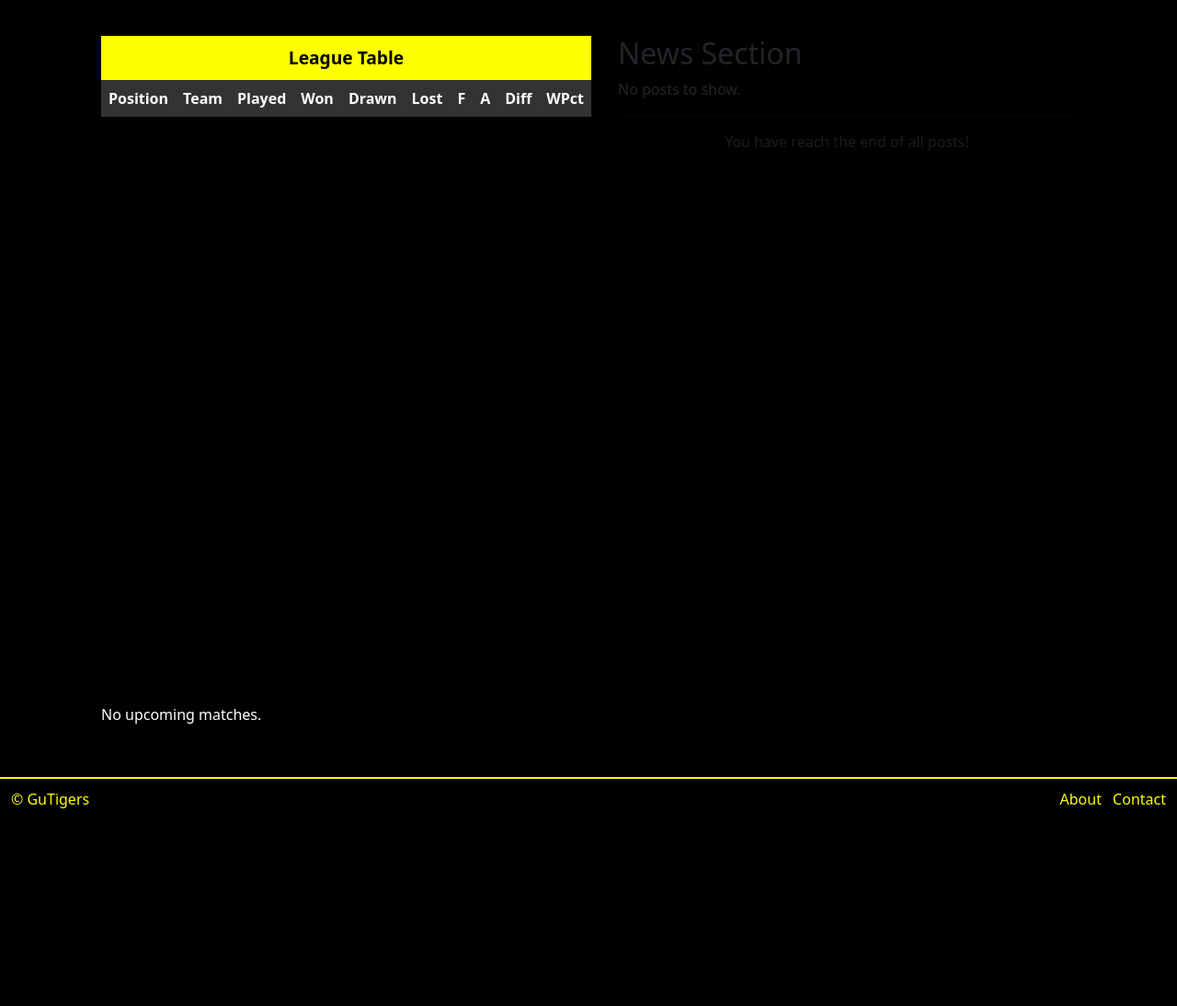
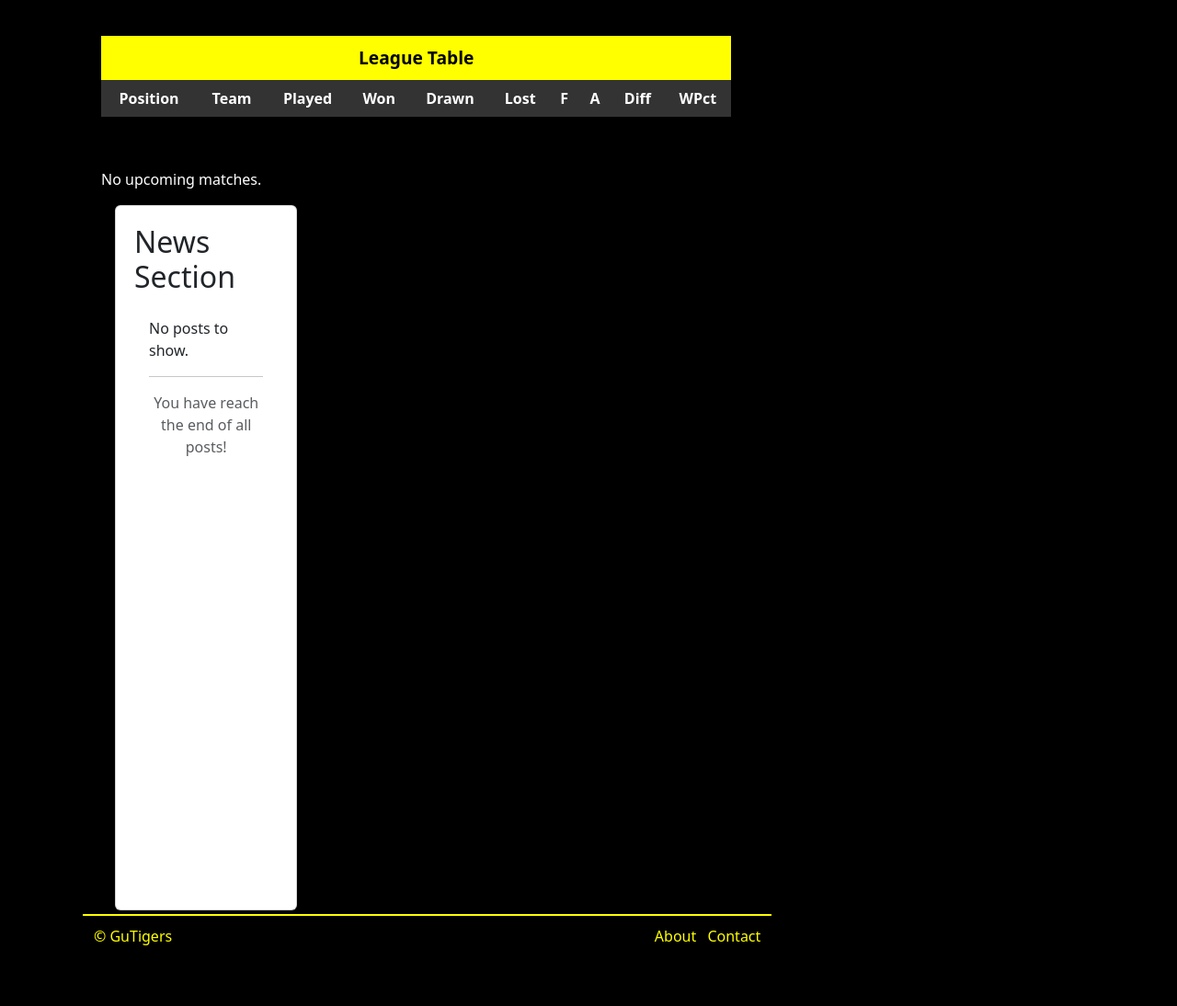
Before and after one commit to apurbaU/WAD2-FinalProject-Group11D, a Django app: page / in a window 1280 px wide. Shown: the part 879-1973 px from the top of the page at 92% size. Before the commit the page ends 1758 px from the top, so only its background shows below. Run offline with Django 3.2, Linux system fonts and the light colour scheme; data that the repository does not hold is empty; some libraries are stand-ins or nearby versions.

Commit message:
Big style fix

```diff
--- a/gutigers/views.py
+++ b/gutigers/views.py
@@ -29,6 +29,7 @@ def team_detail(request, *, team_name_slug):
     context_dict['supporter_count'] = (UserProfile.objects
                                        .filter(support_team=context_dict['team']).count())
     if team_name_slug == 'gutigers':
+        context_dict['upper_half'] = True
         context_dict['posts'] = Post.objects.order_by('-post_date')
         context_dict['post_id'] = -1
         context_dict['comments'] = list(map(CommentView,
--- a/templates/gutigers/base.html
+++ b/templates/gutigers/base.html
@@ -97,16 +97,8 @@
 
 		</div>
 	{% endif %}
-
-		<div>
 			{% block body_block %}
 			{% endblock %}
-		</div>
-		<div>
-			{% block sidebar_block %}
-			{% endblock %}
-		</div>
-</div>
 <footer class = "main_footer">
     <div class="container-fluid" style = "margin-top:10px">
       <div class="row">
--- a/templates/gutigers/components/profile-frame.html
+++ b/templates/gutigers/components/profile-frame.html
@@ -1,5 +1,5 @@
 <header class="card mb-3">
-  <div class="card-header container">
+  <div class="card-header">
     <div class="row">
       <img src="{{MEDIA_URL}}{{profile.icon}}" alt="{{profile.name}}'s icon" class="col-3"/>
       <div class="col-7">
--- a/templates/gutigers/fixtures_only.html
+++ b/templates/gutigers/fixtures_only.html
@@ -1,5 +1,4 @@
-{% block body_block %}
-	{% if matches or old_matches %}
+{% if matches or old_matches %}
         <div class="table-responsive">
             <table class="table" id="fixtures-table">
               <thead>
@@ -41,4 +40,3 @@
 	{% else %}
 		<p style = "color: white">No upcoming matches.</p>
 	{% endif %}
-{% endblock %}
--- a/templates/gutigers/index.html
+++ b/templates/gutigers/index.html
@@ -7,13 +7,13 @@
 {% block body_block %}
 	<div class="container">
 		<div class="row">
-			<div class="col-md-6">
-				<div class="left-section" style="height: auto;">
-					{% include 'gutigers/table_only.html' %}
-				</div>
-			</div>
-			<div class="col-md-6">
-				<div class="right-section">
+			<div class="col-8">
+				<div class="left-section" style="height: auto;">{% include 'gutigers/table_only.html' %}</div>
+				<div>
+					<div class="left-section">
+						{% include 'gutigers/fixtures_only.html' %}
+			<div class="col-4">
+				<div class="right-section card">
 					<h2>News Section</h2>
 					<div class="card-body" style="height: 40rem; overflow: scroll;">
 						{% if posts %}
@@ -31,11 +31,7 @@
 						<footer class="text-center text-muted">You have reach the end of all posts!</footer>
 					</div>
 				</div>
-			</div>
-			<div class="col-md-6">
-				<div class="left-section">
-					{% include 'gutigers/fixtures_only.html' %}
-				</div>
+				<span style="color: gray">© GuTigers</span>
 			</div>
 		</div>
 	</div>
--- a/templates/gutigers/post.html
+++ b/templates/gutigers/post.html
@@ -10,7 +10,7 @@
 <script defer="">{% include 'gutigers/components/comment.js' %}</script>
 <div class="container">
 			<article class="card mb-3">
-				<div class="card-header container">
+				<div class="card-header">
 							<h2>{{ post.title }}</h2>
 							<p>{{ post.post_date }}</p>
 				</div>
--- a/templates/gutigers/table_only.html
+++ b/templates/gutigers/table_only.html
@@ -27,7 +27,6 @@
   }
 </style>
 
-{% block body_block %}
   <table id="league-table">
     <thead>
 	 <tr>
@@ -63,4 +62,3 @@
       {% endfor %}
     </tbody>
   </table>
-{% endblock %}
```
Also changed, not shown: gutigers/migrations/0001_initial.py (added), static/images/gutigers.jpg (renamed from media/gutigers.jpg). Lines whose indentation alone changed are shown as unchanged.
